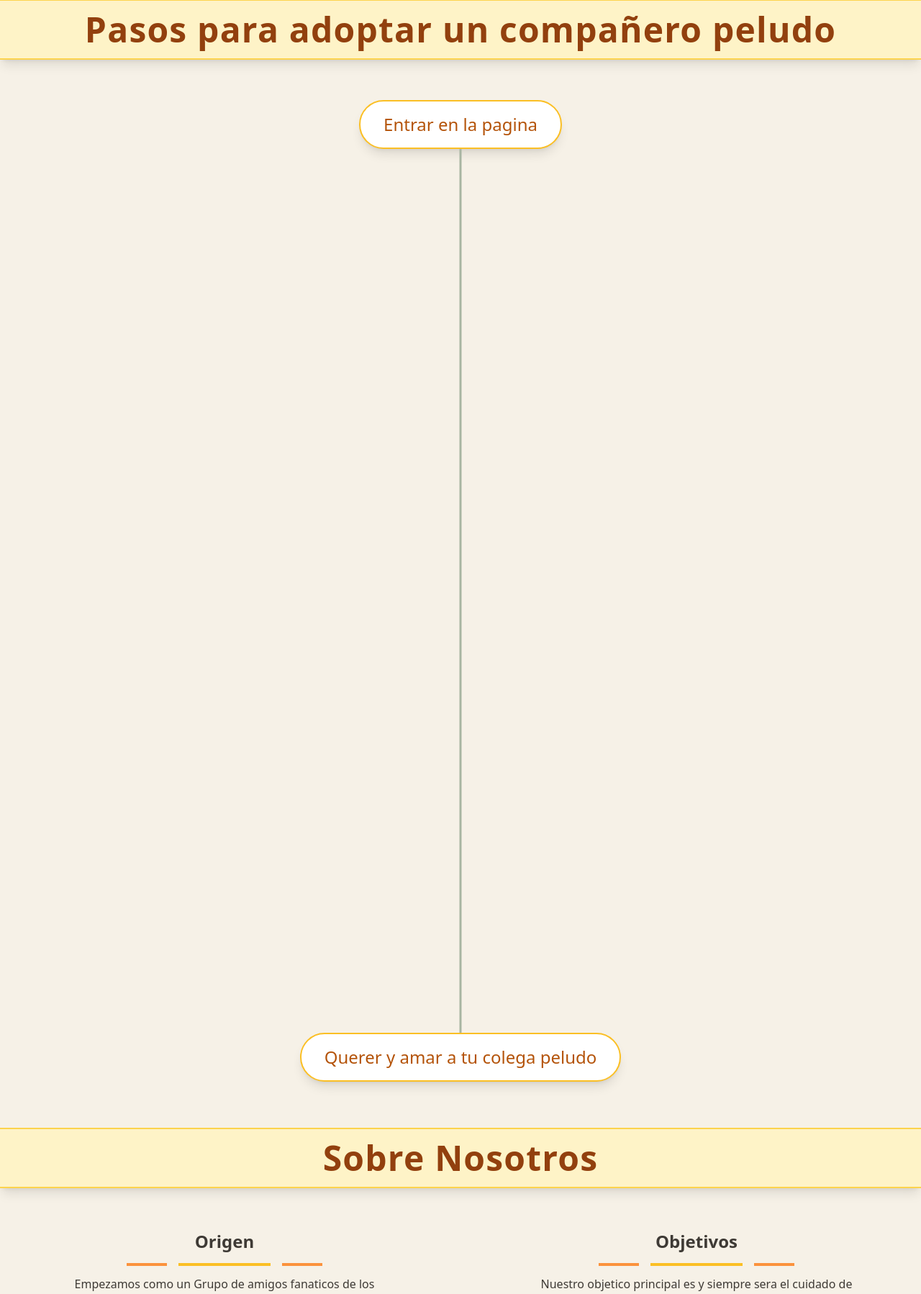
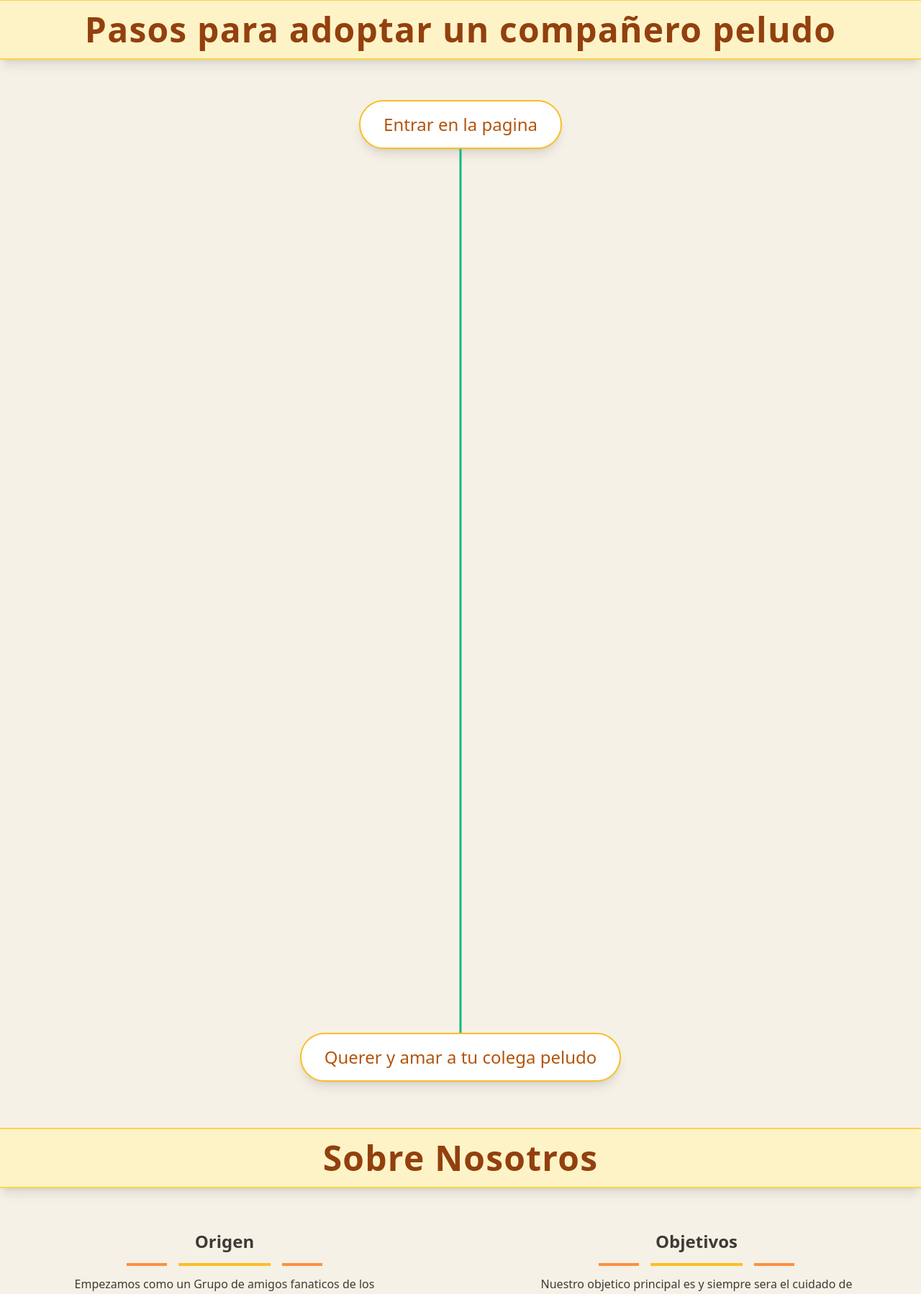
Before and after one commit to factor-rgb/Dynamus-Store, a Django app: page / in a window 1280 px wide. Shown: the part 1331-3129 px from the top of the page at 72% size. Run offline with Django 5.2, Linux system fonts and the light colour scheme; some libraries are stand-ins or nearby versions.

Commit message:
style: change global color green-gray to emerald, delete unnecessary imgs, improve header slides

```diff
--- a/src/core/templates/core/base.html
+++ b/src/core/templates/core/base.html
@@ -79,8 +79,8 @@
         <c-footer
             author="Factor RGB Programs"
             :contacts="[
-            {'url': 'https://github.com/factor-rgb', 'class': 'text-4xl text-[#DAD7D2] hover:text-[#A8B5A2] transition-colors duration-200', 'icon': 'fab fa-github'},
-            {'url': 'https://www.linkedin.com/in/raul-vieira-medrano-41828b35b/', 'class': 'text-4xl text-[#DAD7D2] hover:text-[#A8B5A2] transition-colors duration-200', 'icon': 'fab fa-linkedin'},
+            {'url': 'https://github.com/factor-rgb', 'class': 'text-4xl text-emerald-500 hover:text-emerald-400 transition-colors duration-200', 'icon': 'fab fa-github'},
+            {'url': 'https://www.linkedin.com/in/raul-vieira-medrano-41828b35b/', 'class': 'text-4xl text-emerald-500 hover:text-emerald-400 transition-colors duration-200', 'icon': 'fab fa-linkedin'},
             ]"
         >
         </c-footer>
--- a/src/core/templates/core/index.html
+++ b/src/core/templates/core/index.html
@@ -12,26 +12,26 @@
         <div id="sliderTrack"
             class="flex transition-transform duration-700 ease-in-out">
 
-            <!-- Slide -->
+            <!-- Slide_1 -->
             <div class="w-full flex-shrink-0">
                 <a href="{% url 'core:list' %}" class="block w-full h-full">
-                    <img src="{% static 'core/assets/img/logo.png' %}"
+                    <img src="{% static 'core/assets/img/slide_1.png' %}"
                         class="w-full h-[27rem] md:h-[33rem]">
                 </a>
             </div>
 
-            <!-- Slide -->
+            <!-- Slide_2 -->
             <div class="w-full flex-shrink-0">
                 <a href="https://www.youtube.com" class="block w-full h-full">
-                    <img src="{% static 'core/assets/img/example.png' %}"
+                    <img src="{% static 'core/assets/img/slide_2.png' %}"
                         class="w-full h-[27rem] md:h-[33rem]">
                 </a>
             </div>
 
-            <!-- Slide -->
+            <!-- Slide_3 -->
             <div class="w-full flex-shrink-0">
                 <a href="https://www.youtube.com" class="block w-full h-full">
-                    <img src="{% static 'core/assets/img/example2.png' %}"
+                    <img src="{% static 'core/assets/img/slide_3.png' %}"
                         class="w-full h-[27rem] md:h-[33rem]">
                 </a>
             </div>
@@ -43,7 +43,7 @@
                 class="absolute left-4 top-1/2 -translate-y-1/2
                     bg-[#C8A97E] hover:bg-amber-100
                     text-amber-800 px-5 py-3 rounded-full text-xl
-                    opacity-0 group-hover:opacity-100
+                    opacity-0 lg:group-hover:opacity-100
                     transition-opacity duration-300">
                 ❮
             </button>
@@ -53,14 +53,16 @@
                 class="absolute right-4 top-1/2 -translate-y-1/2
                     bg-[#C8A97E] hover:bg-amber-100
                     text-amber-800 px-5 py-3 rounded-full text-xl
-                    opacity-0 group-hover:opacity-100
+                    opacity-0 lg:group-hover:opacity-100
                     transition-opacity duration-300">
                 ❯
             </button>
 
             <!-- indicators -->
             <div id="indicators"
-                class="hidden md:flex absolute bottom-4 left-1/2 -translate-x-1/2 gap-2">
+                class="hidden md:flex absolute bottom-4 left-1/2 -translate-x-1/2 gap-2
+                    opacity-0 lg:group-hover:opacity-100
+                    transition-opacity duration-300">
             </div>
 
         </div>
@@ -164,7 +166,7 @@
 
         <div class="relative max-w-6xl py-14">
             <!-- vertical line -->
-            <div class="absolute left-1/2 top-0 h-full w-[3px] bg-[#A8B5A2] -translate-x-1/2"></div>
+            <div class="absolute left-1/2 top-0 h-full w-[3px] bg-emerald-500 -translate-x-1/2"></div>
 
             <!-- STEP 1 -->
             <div class="step relative mb-14 md:mb-4 flex items-center opacity-0 translate-y-10 transition-all duration-700">
@@ -179,7 +181,7 @@
                 </div>
 
                 <!-- point -->
-                <div class="hidden md:flex absolute left-1/2 -translate-x-1/2 w-6 h-6 bg-orange-400 rounded-full border-4 border-[#A8B5A2] shadow"></div>
+                <div class="hidden md:flex absolute left-1/2 -translate-x-1/2 w-6 h-6 bg-orange-400 rounded-full border-4 border-emerald-500 shadow"></div>
 
                 <!-- line -->
                 <div class="hidden md:flex absolute left-1/2 -translate-x-full w-16 h-[3px] bg-orange-400"></div>
@@ -190,7 +192,7 @@
             <div class="step relative mb-14 md:mb-4 flex items-center opacity-0 translate-y-10 transition-all duration-700">
 
                 <!-- point -->
-                <div class="hidden md:flex absolute left-1/2 -translate-x-1/2 w-6 h-6 bg-orange-400 rounded-full border-4 border-[#A8B5A2] shadow"></div>
+                <div class="hidden md:flex absolute left-1/2 -translate-x-1/2 w-6 h-6 bg-orange-400 rounded-full border-4 border-emerald-500 shadow"></div>
 
                 <!-- line -->
                 <div class="hidden md:flex absolute left-1/2 w-16 h-[3px] bg-orange-400"></div>
@@ -219,7 +221,7 @@
                 </div>
 
                 <!-- point -->
-                <div class="hidden md:flex absolute left-1/2 -translate-x-1/2 w-6 h-6 bg-orange-400 rounded-full border-4 border-[#A8B5A2] shadow"></div>
+                <div class="hidden md:flex absolute left-1/2 -translate-x-1/2 w-6 h-6 bg-orange-400 rounded-full border-4 border-emerald-500 shadow"></div>
 
                 <!-- line -->
                 <div class="hidden md:flex absolute left-1/2 -translate-x-full w-16 h-[3px] bg-orange-400"></div>
@@ -230,7 +232,7 @@
             <div class="step relative mb-14 md:mb-4 flex items-center opacity-0 translate-y-10 transition-all duration-700">
 
                 <!-- point -->
-                <div class="hidden md:flex absolute left-1/2 -translate-x-1/2 w-6 h-6 bg-orange-400 rounded-full border-4 border-[#A8B5A2] shadow"></div>
+                <div class="hidden md:flex absolute left-1/2 -translate-x-1/2 w-6 h-6 bg-orange-400 rounded-full border-4 border-emerald-500 shadow"></div>
 
                 <!-- line -->
                 <div class="hidden md:flex absolute left-1/2 w-16 h-[3px] bg-orange-400"></div>
@@ -259,7 +261,7 @@
                 </div>
 
                 <!-- point -->
-                <div class="hidden md:flex absolute left-1/2 -translate-x-1/2 w-6 h-6 bg-orange-400 rounded-full border-4 border-[#A8B5A2] shadow"></div>
+                <div class="hidden md:flex absolute left-1/2 -translate-x-1/2 w-6 h-6 bg-orange-400 rounded-full border-4 border-emerald-500 shadow"></div>
 
                 <!-- line -->
                 <div class="hidden md:flex absolute left-1/2 -translate-x-full w-16 h-[3px] bg-orange-400"></div>
--- a/src/core/templates/cotton/card_form.html
+++ b/src/core/templates/cotton/card_form.html
@@ -1,5 +1,5 @@
 <div class="grow flex items-center justify-center my-20 md:my-0 lg:my-20">
-    <div class="bg-[#FAF7F2] shadow-lg p-6 rounded-2xl w-full max-w-md border-2 border-[#A8B5A2]">
+    <div class="bg-[#FAF7F2] shadow-lg p-6 rounded-2xl w-full max-w-md border-2 border-emerald-500">
         <div class="text-center">
             <form method="post" class="space-y-4">
                 <legend class="text-2xl font-semibold mb-4">{{ legend }}</legend>
--- a/src/core/templates/cotton/footer.html
+++ b/src/core/templates/cotton/footer.html
@@ -10,8 +10,8 @@
     place-items-center
 ">
 
-    <div class="max-w-sm w-full flex items-center justify-center px-4 lg:px-12">
-        <img src="{% static 'core/assets/img/alone_night.png' %}" class="max-h-38 md:max-h-38 lg:max-h-42 object-contain" alt="imagen publicitaria sobre un accesorio para mascotas">
+    <div class="max-w-sm w-full flex items-center justify-center px-4 lg:px-6">
+        <img src="{% static 'core/assets/img/ad_footer.png' %}" class="max-h-38 md:max-h-38 lg:max-h-42 object-contain" alt="imagen publicitaria sobre alimento para mascotas">
     </div>
 
     <!-- Copyright de la pagina -->
```
Also changed, not shown: src/core/static/core/js/scripts.js (+45 -5 lines), src/core/static/core/assets/img/ad_footer.png (added), src/core/static/core/assets/img/alone_night.png (deleted), src/core/static/core/assets/img/example.png (deleted), 7 other files.
